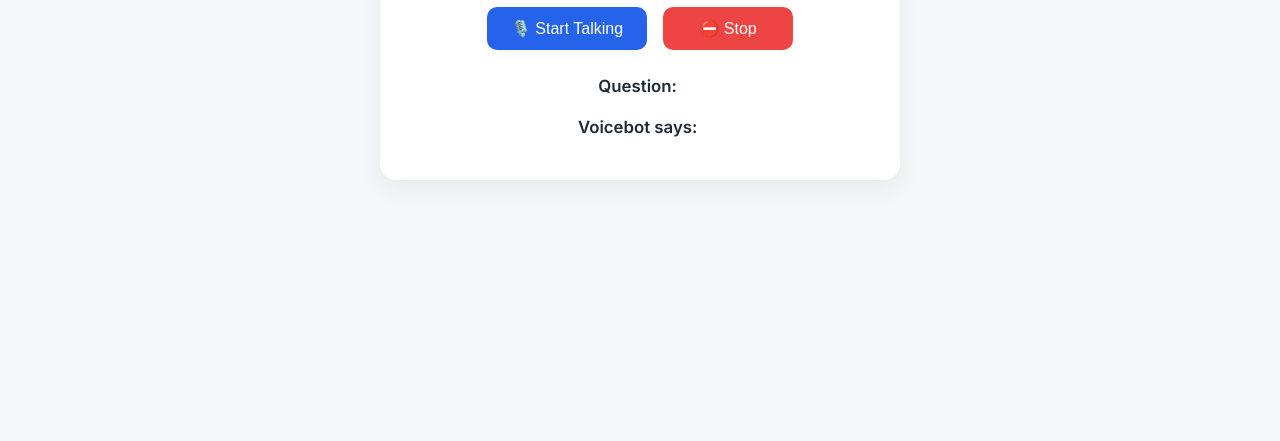
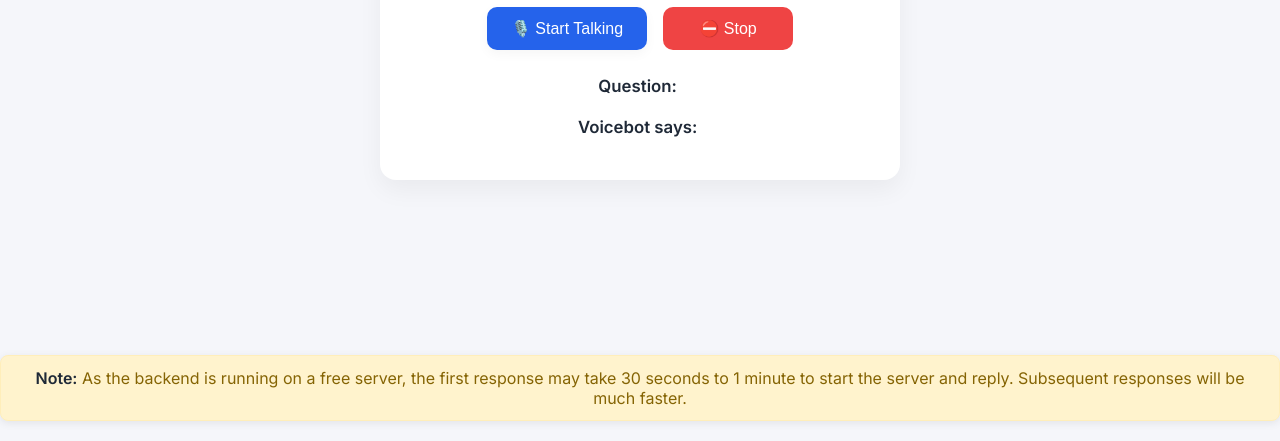
Before and after one commit to royxdev/voicechat_frontend, a plain HTML site: page index.html in a window 1280 px wide. Shown: the part 359-800 px from the top of the page. Drawn offline with Linux system fonts and the light colour scheme.

Commit message:
added disclaimer

```diff
--- a/index.html
+++ b/index.html
@@ -25,5 +25,8 @@
   </main>
 
   <script src="script.js"></script>
+  <div style="position:fixed; left:0; right:0; bottom:20px; margin:auto; width:fit-content; z-index:1000; background:#fff3cd; color:#856404; border:1px solid #ffeeba; border-radius:8px; padding:12px 24px; box-shadow:0 2px 8px rgba(0,0,0,0.08); font-size:1rem; font-family:inherit; text-align:center;">
+    <strong>Note:</strong> As the backend is running on a free server, the first response may take 30 seconds to 1 minute to start the server and reply. Subsequent responses will be much faster.
+  </div>
 </body>
 </html>
```
